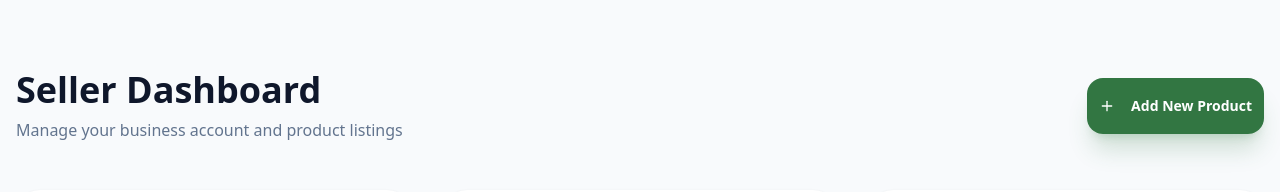
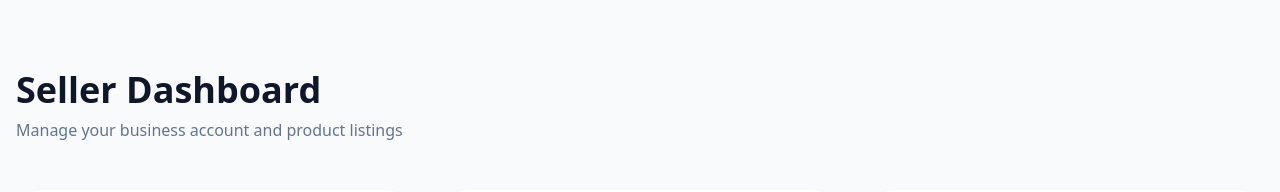
Before and after one commit to adhivedhanlr-maker/E-commerce, a Next.js app in the folder frontend/: page /seller/dashboard in a window 1280 px wide. Shown: the part 122-314 px from the top of the page. Built offline with nearby package versions, Linux system fonts and the light colour scheme; no server answers.

Commit message:
ui: remove redundant Add New Product button from seller dashboard header

```diff
--- a/frontend/src/app/seller/dashboard/page.tsx
+++ b/frontend/src/app/seller/dashboard/page.tsx
@@ -4,7 +4,7 @@ import React from 'react';
 import Link from 'next/link';
 import { motion } from 'framer-motion';
 import { useRouter } from 'next/navigation';
-import { Upload, Package, BarChart3, Settings, Plus, LayoutGrid, Zap, ShieldCheck } from 'lucide-react';
+import { Upload, Package, BarChart3, Settings, LayoutGrid, Zap, ShieldCheck } from 'lucide-react';
 import { Card, CardContent } from '@/components/ui/card';
 import { cn } from '@/lib/utils';
 import { Button } from '@/components/ui/button';
@@ -110,18 +110,10 @@ export default function SellerDashboardPage() {
                 <motion.div
                     initial={{ opacity: 0, y: 20 }}
                     animate={{ opacity: 1, y: 0 }}
-                    className="flex flex-col md:flex-row justify-between items-start md:items-center gap-6 mb-12"
+                    className="mb-12"
                 >
-                    <div>
-                        <h1 className="text-4xl font-black text-slate-900 dark:text-white mb-2">Seller Dashboard</h1>
-                        <p className="text-slate-500 font-medium">Manage your business account and product listings</p>
-                    </div>
-                    <Link href="/seller/upload">
-                        <Button className="rounded-2xl h-14 px-8 bg-primary-600 hover:bg-primary-700 text-white font-bold shadow-xl shadow-primary-600/20">
-                            <Plus className="h-5 w-5 mr-2" />
-                            Add New Product
-                        </Button>
-                    </Link>
+                    <h1 className="text-4xl font-black text-slate-900 dark:text-white mb-2">Seller Dashboard</h1>
+                    <p className="text-slate-500 font-medium">Manage your business account and product listings</p>
                 </motion.div>
 
                 <div className="grid grid-cols-1 md:grid-cols-3 gap-8 mb-12">
```
